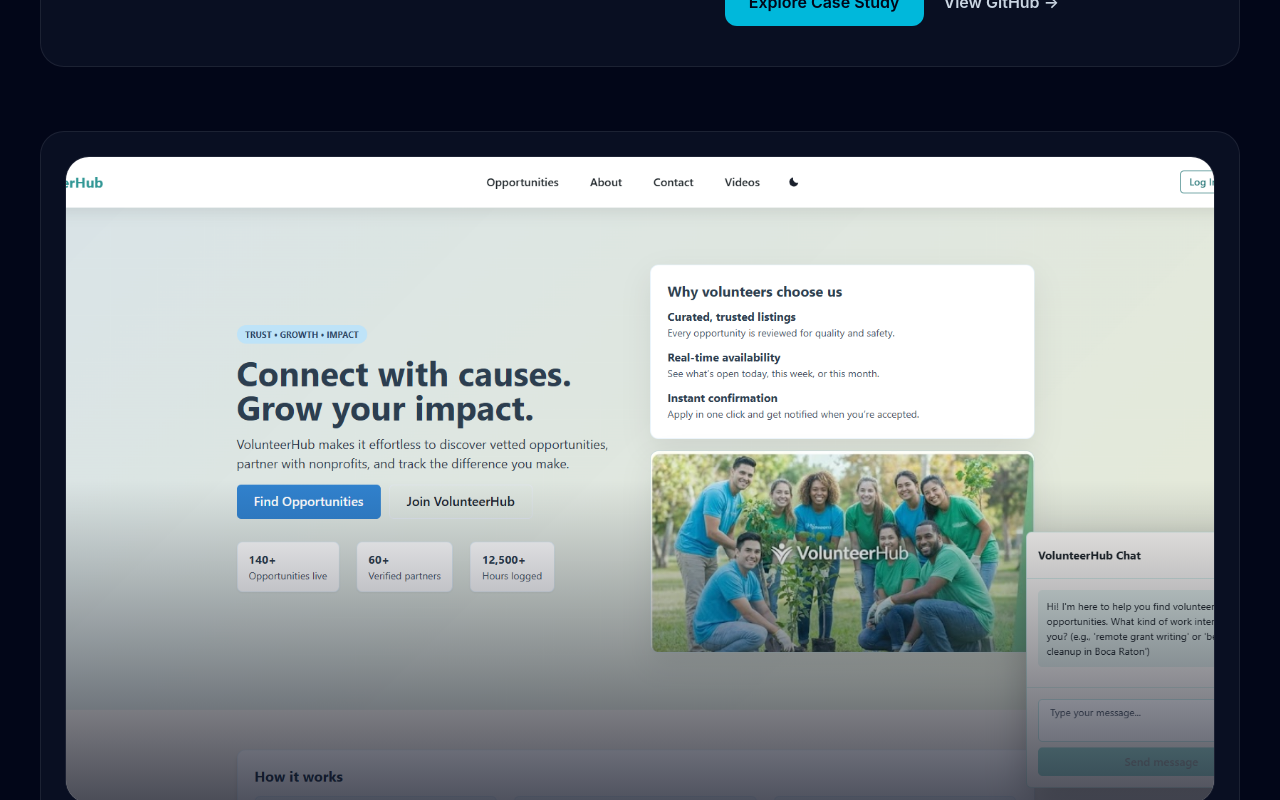
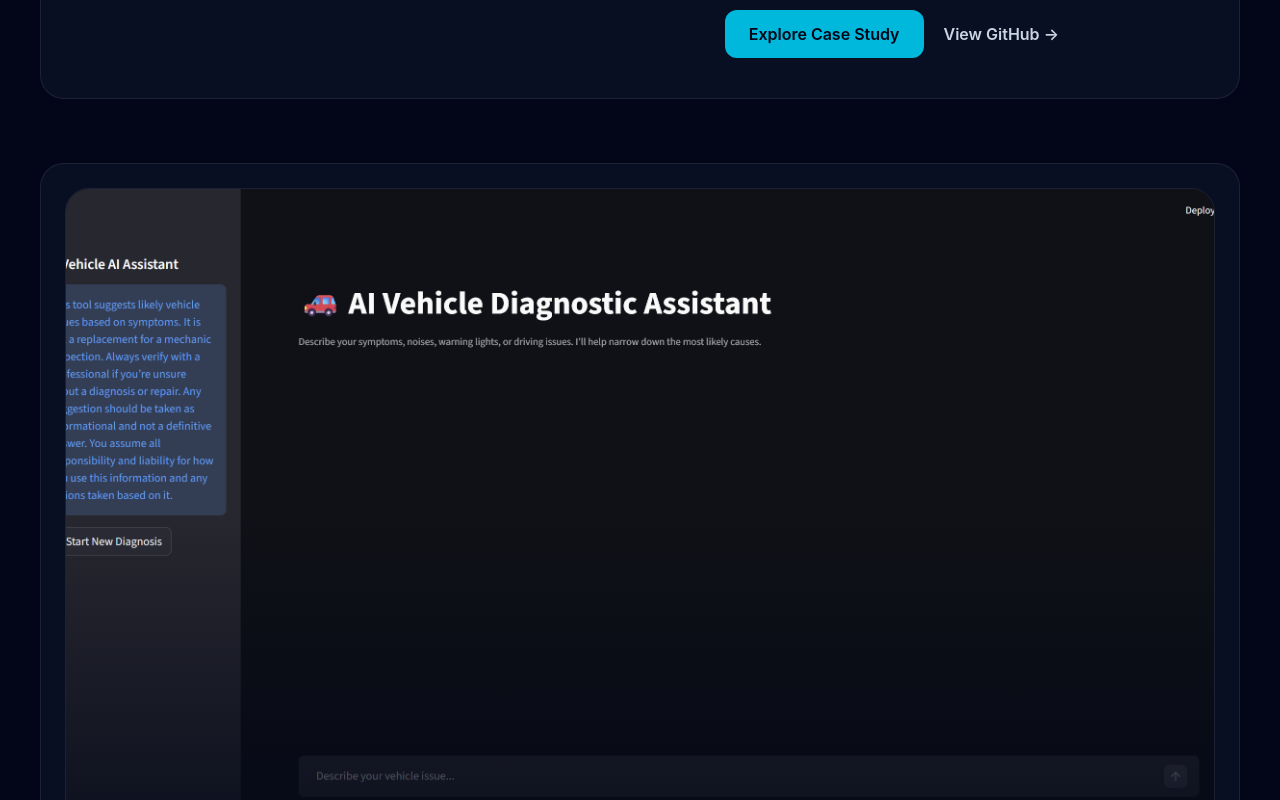
Before and after one commit to CPruett24/portfolio-website, a Next.js app: page / in a window 1280 px wide. Shown: the part 3160-3960 px from the top of the page. Built offline with nearby package versions, Linux system fonts and the light colour scheme.

Commit message:
test: replace projects grid with flex

```diff
--- a/src/components/sections/Projects.tsx
+++ b/src/components/sections/Projects.tsx
@@ -1,5 +1,6 @@
 import Section from "@/components/ui/Section";
 import SectionHeading from "@/components/ui/SectionHeading";
+
 import ProjectCard from "@/components/projects/ProjectCard";
 
 import { projects } from "@/data/projects";
@@ -7,16 +8,15 @@
 export default function Projects() {
   const featured = projects.find((p) => p.slug === "jarvis");
 
-  const volunteerHub = projects.find(
-    (p) => p.slug === "volunteerhub"
-  );
+  const others = projects.filter((p) => p.slug !== "jarvis");
 
   return (
     <Section id="projects">
       <SectionHeading
         eyebrow="Featured Work"
         title="Engineering Projects"
-        subtitle="Testing Safari"
+
+        subtitle="A collection of software engineering projects showcasing artificial intelligence, backend architecture, semantic search, and full-stack application development."
       />
 
       {featured && (
@@ -28,13 +28,14 @@
         </div>
       )}
 
-      {volunteerHub && (
-        <div className="mt-16">
+      <div className="mt-16 flex flex-col gap-8">
+        {others.map((project) => (
           <ProjectCard
-            project={volunteerHub}
+            key={project.slug}
+            project={project}
           />
-        </div>
-      )}
+        ))}
+      </div>
     </Section>
   );
 }
```
